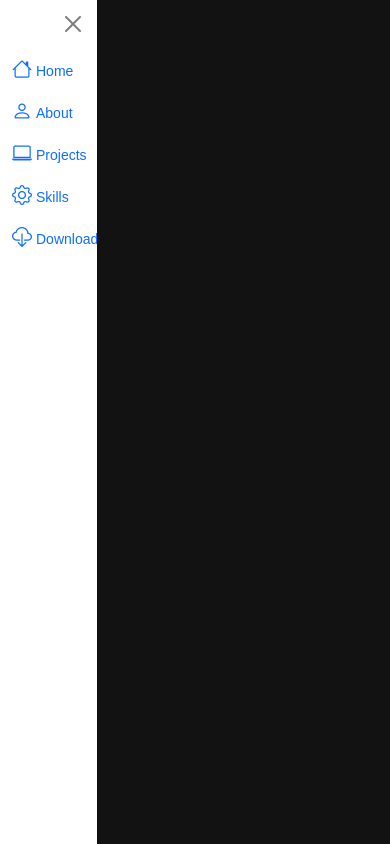
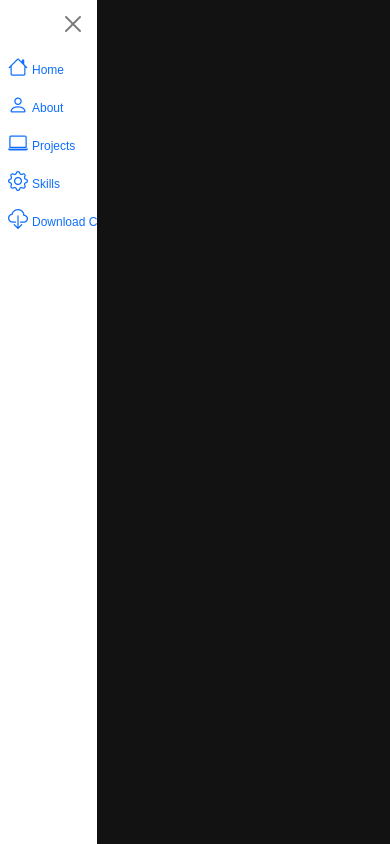
Before and after one commit to Thiru7869/new-Portfolio, a plain HTML site: page index.html in a window 390 px wide. Both pictures are taken after a click on the button 38 px from the left and 43 px from the top of the page. Drawn offline with nearby package versions, Linux system fonts and the light colour scheme.

Commit message:
Update styles.css

```diff
--- a/styles.css
+++ b/styles.css
@@ -52,8 +52,8 @@ body {
     }
 
     .nav-link {
-        padding: 6px 12px; /* Even smaller padding on very small screens */
-        font-size: 14px;
+        padding: 4px 8px; /* Even smaller padding on extra small screens */
+        font-size: 12px;  /* Smaller font size */
     }
 
     .btn {
```
